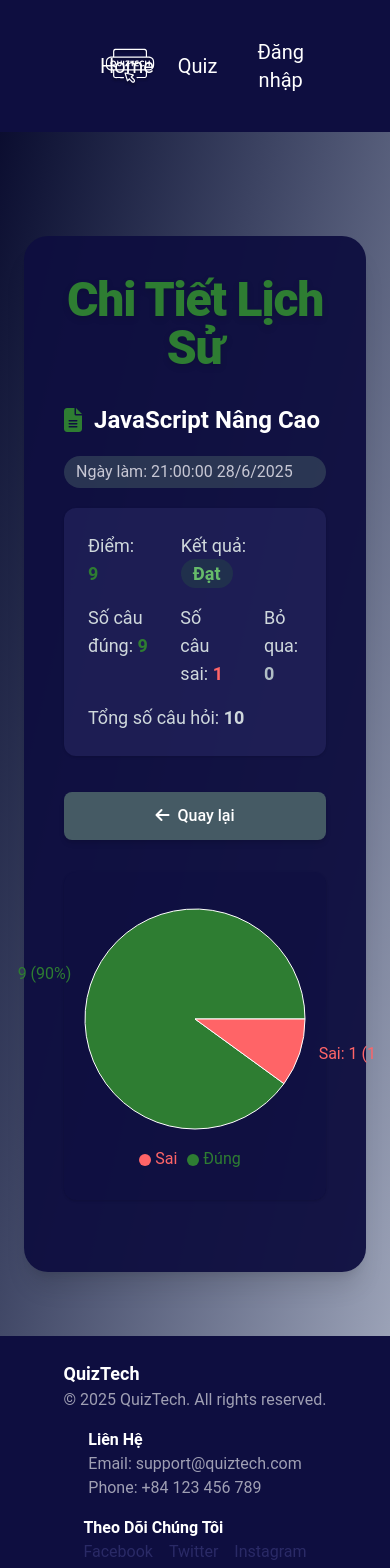
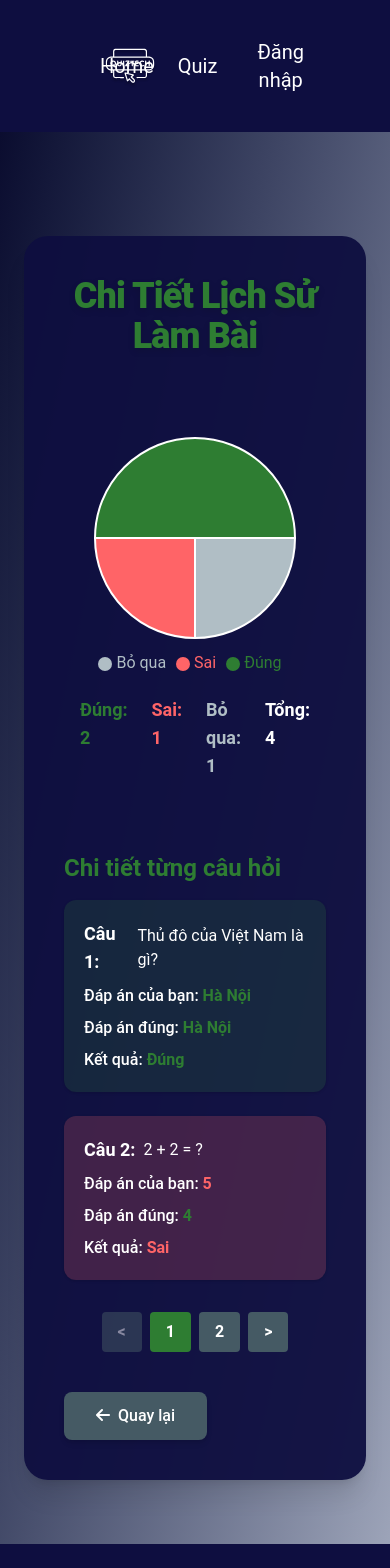
Before and after one commit to trung2004official/FinalProjectFrontEnd, a React (Vite) app: page /history/1 in a window 390 px wide. Shown: the top 1568 px of the page. Built offline with nearby package versions, Linux system fonts and the light colour scheme.

Commit message:
Fix History

```diff
--- a/src/pages/HistoryDetail.jsx
+++ b/src/pages/HistoryDetail.jsx
@@ -1,157 +1,96 @@
-import React from 'react';
+import React, { useState } from 'react';
 import { useParams, useNavigate } from 'react-router-dom';
 import Header from '../components/User/Header.jsx';
 import Footer from '../components/User/Footer.jsx';
 import { quizzes } from '../data.js';
 import { PieChart, Pie, Cell, Tooltip, Legend } from 'recharts';
 
-const mockAttempts = [
+// Dữ liệu giả cho answerAttempt (mỗi phần tử là 1 câu hỏi đã làm)
+const mockAnswerAttempts = [
     {
         id: 1,
-        quizId: 2,
-        score: 9,
-        passed: true,
-        completedAt: '2025-06-28T14:00:00',
-        correct: 9,
-        wrong: 1,
-        skipped: 0,
-        total: 10,
+        question: 'Thủ đô của Việt Nam là gì?',
+        userAnswer: 'Hà Nội',
+        correctAnswer: 'Hà Nội',
+        isCorrect: true,
+        isSkipped: false,
     },
     {
         id: 2,
-        quizId: 4,
-        score: 4,
-        passed: false,
-        completedAt: '2025-06-25T09:30:00',
-        correct: 4,
-        wrong: 5,
-        skipped: 1,
-        total: 10,
+        question: '2 + 2 = ?',
+        userAnswer: '5',
+        correctAnswer: '4',
+        isCorrect: false,
+        isSkipped: false,
     },
     {
         id: 3,
-        quizId: 1,
-        score: 8,
-        passed: true,
-        completedAt: '2025-06-20T19:10:00',
-        correct: 8,
-        wrong: 2,
-        skipped: 0,
-        total: 10,
+        question: 'Tác giả Truyện Kiều là ai?',
+        userAnswer: '',
+        correctAnswer: 'Nguyễn Du',
+        isCorrect: false,
+        isSkipped: true,
     },
+    {
+        id: 4,
+        question: 'Biển lớn nhất thế giới là?',
+        userAnswer: 'Thái Bình Dương',
+        correctAnswer: 'Thái Bình Dương',
+        isCorrect: true,
+        isSkipped: false,
+    },
+    // Thêm nhiều dữ liệu nếu muốn test phân trang
 ];
 
+// Thống kê cho PieChart
+const total = mockAnswerAttempts.length;
+const correct = mockAnswerAttempts.filter(a => a.isCorrect && !a.isSkipped).length;
+const wrong = mockAnswerAttempts.filter(a => !a.isCorrect && !a.isSkipped).length;
+const skipped = mockAnswerAttempts.filter(a => a.isSkipped).length;
+
+const pieData = [
+    { name: 'Đúng', value: correct, color: 'var(--color-Emerald)' },
+    { name: 'Sai', value: wrong, color: 'var(--color-red-400)' },
+    { name: 'Bỏ qua', value: skipped, color: 'var(--color-Grey)' },
+].filter(item => item.value > 0);
+
+const PAGE_SIZE = 2; // Số câu hỏi mỗi trang
+
 const HistoryDetail = () => {
-    const { id } = useParams();
+    const [page, setPage] = useState(1);
+    const totalPages = Math.ceil(mockAnswerAttempts.length / PAGE_SIZE);
+    const startIdx = (page - 1) * PAGE_SIZE;
+    const endIdx = startIdx + PAGE_SIZE;
+    const currentData = mockAnswerAttempts.slice(startIdx, endIdx);
+
     const navigate = useNavigate();
-    const attempt = mockAttempts.find(a => a.id === Number(id));
-    const quiz = quizzes.find(q => q.id === attempt?.quizId);
-
-    if (!attempt) {
-        return (
-            <div className="min-h-screen bg-gradient-to-br from-CetaceanBlue-dark to-CadetBlue text-white flex flex-col font-roboto">
-                <Header />
-                <main className="flex-1 flex items-center justify-center">
-                    <div className="text-3xl text-center text-Grey-light bg-CetaceanBlue/50 rounded-xl p-6 shadow-md">
-                        Không tìm thấy lịch sử làm bài!
-                    </div>
-                </main>
-                <Footer />
-            </div>
-        );
-    }
-
-    const formattedDate = attempt.completedAt
-        ? new Date(attempt.completedAt).toLocaleString('vi-VN', { timeZone: 'Asia/Ho_Chi_Minh' })
-        : '---';
-
-    // Dữ liệu cho biểu đồ tròn
-    const pieData = [
-        { name: 'Đúng', value: attempt.correct, color: 'var(--color-Emerald)' },
-        { name: 'Sai', value: attempt.wrong, color: 'var(--color-red-400)' },
-        { name: 'Bỏ qua', value: attempt.skipped, color: 'var(--color-Grey)' },
-    ].filter(item => item.value > 0);
 
     return (
         <div className="min-h-screen bg-gradient-to-br from-CetaceanBlue-dark to-CadetBlue text-white flex flex-col font-roboto">
             <Header />
             <main className="flex-1 container mx-auto px-6 py-16">
                 <div className="max-w-4xl mx-auto bg-CetaceanBlue/95 rounded-3xl shadow-xl p-10 mt-10 transition-all duration-300 hover:shadow-2xl animate-fade-in">
-                    <h1 className="text-5xl font-extrabold mb-8 text-center text-Emerald tracking-tight drop-shadow-md">
-                        Chi Tiết Lịch Sử
+                    <h1 className="text-4xl font-extrabold mb-8 text-center text-Emerald tracking-tight drop-shadow-md">
+                        Chi Tiết Lịch Sử Làm Bài
                     </h1>
-                    <div className="grid grid-cols-1 md:grid-cols-2 gap-8 mb-8">
-                        {/* Thông tin chi tiết */}
-                        <div className="flex flex-col gap-5">
-                            <div className="flex items-center gap-3">
-                                <i className="fa-solid fa-file-lines text-Emerald text-2xl"></i>
-                                <span className="font-bold text-2xl text-white">{quiz ? quiz.title : '---'}</span>
-                            </div>
-                            <div className="text-base text-Manatee-light bg-Grey-dark/50 px-3 py-1 rounded-full inline-block">
-                                Ngày làm: {formattedDate}
-                            </div>
-                            <div className="flex flex-col gap-4 bg-CetaceanBlue-light/50 p-6 rounded-xl shadow-sm">
-                                <div className="flex gap-8">
-                                    <span className="text-Grey-light text-lg">
-                                        Điểm: <span className="font-bold text-Emerald">{attempt.score ?? '--'}</span>
-                                    </span>
-                                    <span className="text-Grey-light text-lg">
-                                        Kết quả:{' '}
-                                        <span
-                                            className={`font-semibold px-3 py-1 rounded-full ${
-                                                attempt.passed
-                                                    ? 'bg-Emerald/20 text-Emerald-light'
-                                                    : 'bg-red-400/20 text-red-400'
-                                            }`}
-                                        >
-                                            {attempt.passed ? 'Đạt' : 'Chưa đạt'}
-                                        </span>
-                                    </span>
-                                </div>
-                                <div className="flex gap-8">
-                                    <span className="text-Grey-light text-lg">
-                                        Số câu đúng:{' '}
-                                        <span className="font-bold text-Emerald">{attempt.correct}</span>
-                                    </span>
-                                    <span className="text-Grey-light text-lg">
-                                        Số câu sai:{' '}
-                                        <span className="font-bold text-red-400">{attempt.wrong}</span>
-                                    </span>
-                                    <span className="text-Grey-light text-lg">
-                                        Bỏ qua: <span className="font-bold text-Grey">{attempt.skipped}</span>
-                                    </span>
-                                </div>
-                                <div className="text-Grey-light text-lg">
-                                    Tổng số câu hỏi: <span className="font-bold">{attempt.total}</span>
-                                </div>
-                            </div>
-                            <button
-                                className="bg-Grey-dark hover:bg-Grey text-white font-medium px-8 py-3 rounded-lg shadow-md transition transform hover:scale-105 mt-4"
-                                onClick={() => navigate(-1)}
-                            >
-                                <i className="fa-solid fa-arrow-left mr-2"></i>Quay lại
-                            </button>
-                        </div>
-                        {/* Biểu đồ tròn */}
-                        <div className="flex flex-col items-center justify-center p-6 bg-CetaceanBlue/50 rounded-xl shadow-sm transition-all duration-300 hover:shadow-md">
-                            <PieChart width={360} height={280}>
+                    {/* Biểu đồ tròn tổng quan */}
+                    <div className="flex flex-col items-center justify-center p-8">
+                        <PieChart width={340} height={260}>
                             <Pie
                                 data={pieData}
                                 dataKey="value"
                                 nameKey="name"
                                 cx="50%"
                                 cy="50%"
-                                    outerRadius={110}
+                                outerRadius={100}
                                 paddingAngle={0}
                                 labelLine={false}
-                                    label={({ name, value }) => `${name}: ${value} (${((value / attempt.total) * 100).toFixed(0)}%)`}
+                                label={({ name, value, fill }) => (
+                                    <tspan style={{ fill }}>{`${name}: ${value}`}</tspan>
+                                )}
                             >
                                 {pieData.map((entry, index) => (
-                                        <Cell
-                                            key={`cell-${index}`}
-                                            fill={entry.color}
-                                            className="transition-all duration-300 hover:opacity-80"
-                                        />
+                                    <Cell key={`cell-${index}`} fill={entry.color} stroke="#fff" strokeWidth={2} />
                                 ))}
                             </Pie>
                             <Tooltip
@@ -159,20 +98,96 @@ const HistoryDetail = () => {
                                     backgroundColor: 'var(--color-CetaceanBlue)',
                                     color: 'var(--color-white)',
                                     borderRadius: '8px',
-                                        border: 'none',
-                                        padding: '8px',
                                 }}
                             />
-                                <Legend
-                                    iconType="circle"
-                                    align="center"
-                                    verticalAlign="bottom"
-                                    iconSize={12}
-                                    wrapperStyle={{ color: 'var(--color-Grey-light)', paddingTop: '10px' }}
-                                />
+                            <Legend iconType="circle" align="center" verticalAlign="bottom" />
                         </PieChart>
+                        <div className="flex gap-6 mt-4 text-lg">
+                            <span className="text-Emerald font-bold">Đúng: {correct}</span>
+                            <span className="text-red-400 font-bold">Sai: {wrong}</span>
+                            <span className="text-Grey font-bold">Bỏ qua: {skipped}</span>
+                            <span className="text-white font-bold">Tổng: {total}</span>
                         </div>
                     </div>
+                    {/* Bảng từng câu hỏi */}
+                    <div className="mt-10">
+                        <h2 className="text-2xl font-bold mb-4 text-Emerald">Chi tiết từng câu hỏi</h2>
+                        <div className="space-y-6">
+                            {currentData.map((item, idx) => (
+                                <div
+                                    key={item.id}
+                                    className={`p-5 rounded-xl shadow flex flex-col gap-2 ${
+                                        item.isSkipped
+                                            ? 'bg-Grey/30'
+                                            : item.isCorrect
+                                            ? 'bg-Emerald/20'
+                                            : 'bg-red-400/20'
+                                    }`}
+                                >
+                                    <div className="flex items-center gap-2">
+                                        <span className="font-bold text-lg">Câu {startIdx + idx + 1}:</span>
+                                        <span className="text-white">{item.question}</span>
+                                    </div>
+                                    <div>
+                                        <span className="font-medium">Đáp án của bạn: </span>
+                                        <span className={item.isCorrect && !item.isSkipped ? "text-Emerald font-bold" : item.isSkipped ? "text-Grey font-bold italic" : "text-red-400 font-bold"}>
+                                            {item.isSkipped ? "Bỏ qua" : item.userAnswer || "Không trả lời"}
+                                        </span>
+                                    </div>
+                                    <div>
+                                        <span className="font-medium">Đáp án đúng: </span>
+                                        <span className="text-Emerald font-bold">{item.correctAnswer}</span>
+                                    </div>
+                                    <div>
+                                        <span className="font-medium">Kết quả: </span>
+                                        {item.isSkipped ? (
+                                            <span className="text-Grey font-bold">Bỏ qua</span>
+                                        ) : item.isCorrect ? (
+                                            <span className="text-Emerald font-bold">Đúng</span>
+                                        ) : (
+                                            <span className="text-red-400 font-bold">Sai</span>
+                                        )}
+                                    </div>
+                                </div>
+                            ))}
+                        </div>
+                        {/* Phân trang */}
+                        <div className="flex justify-center gap-2 mt-8">
+                            <button
+                                className="px-4 py-2 rounded bg-Grey-dark text-white font-bold disabled:opacity-50"
+                                onClick={() => setPage(page - 1)}
+                                disabled={page === 1}
+                            >
+                                &lt;
+                            </button>
+                            {Array.from({ length: totalPages }).map((_, i) => (
+                                <button
+                                    key={i}
+                                    className={`px-4 py-2 rounded font-bold ${
+                                        page === i + 1
+                                            ? 'bg-Emerald text-white'
+                                            : 'bg-Grey-dark text-white hover:bg-Emerald/60'
+                                    }`}
+                                    onClick={() => setPage(i + 1)}
+                                >
+                                    {i + 1}
+                                </button>
+                            ))}
+                            <button
+                                className="px-4 py-2 rounded bg-Grey-dark text-white font-bold disabled:opacity-50"
+                                onClick={() => setPage(page + 1)}
+                                disabled={page === totalPages}
+                            >
+                                &gt;
+                            </button>
+                        </div>
+                    </div>
+                    <button
+                        className="bg-Grey-dark hover:bg-Grey text-white font-medium px-8 py-3 rounded-lg shadow-md transition transform hover:scale-105 mt-10"
+                        onClick={() => navigate(-1)}
+                    >
+                        <i className="fa-solid fa-arrow-left mr-2"></i>Quay lại
+                    </button>
                 </div>
             </main>
             <Footer />
```
Also changed, not shown: src/pages/History.jsx (+40 -4 lines). Lines whose indentation alone changed are shown as unchanged.
